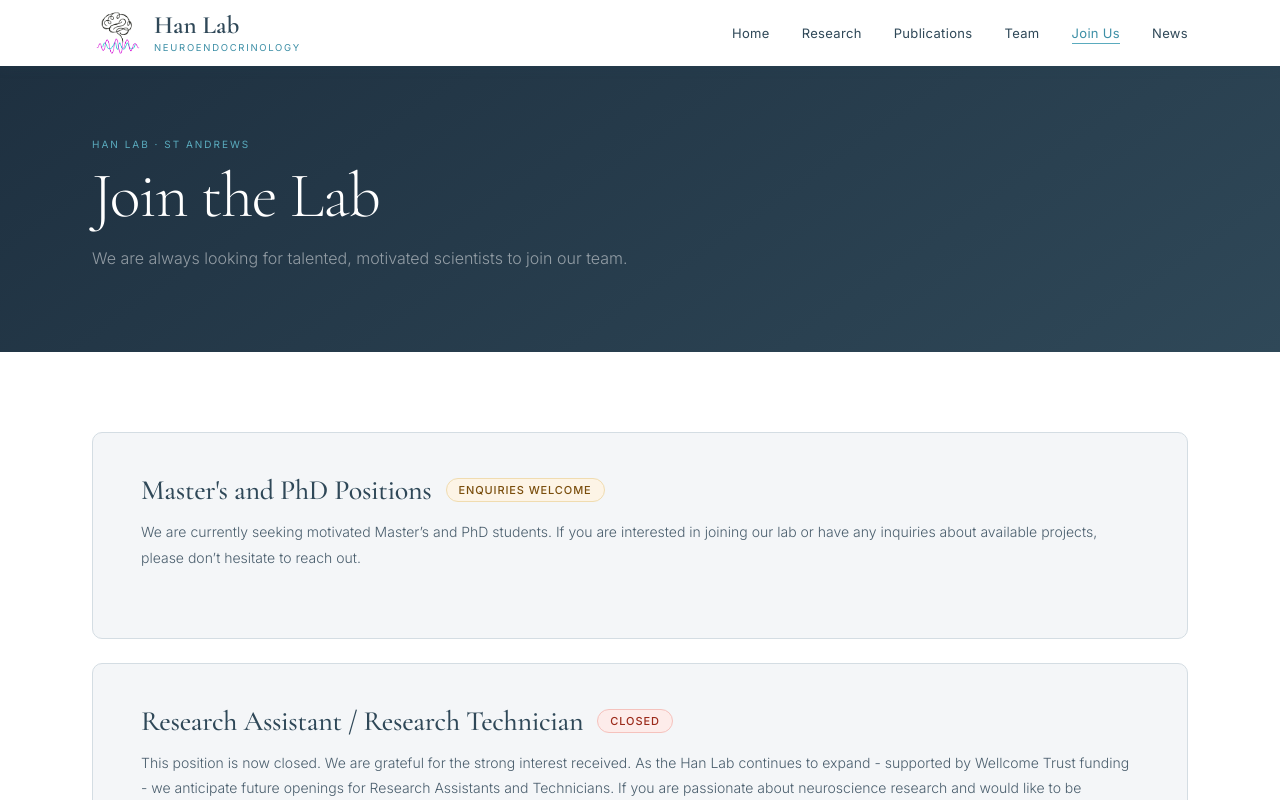
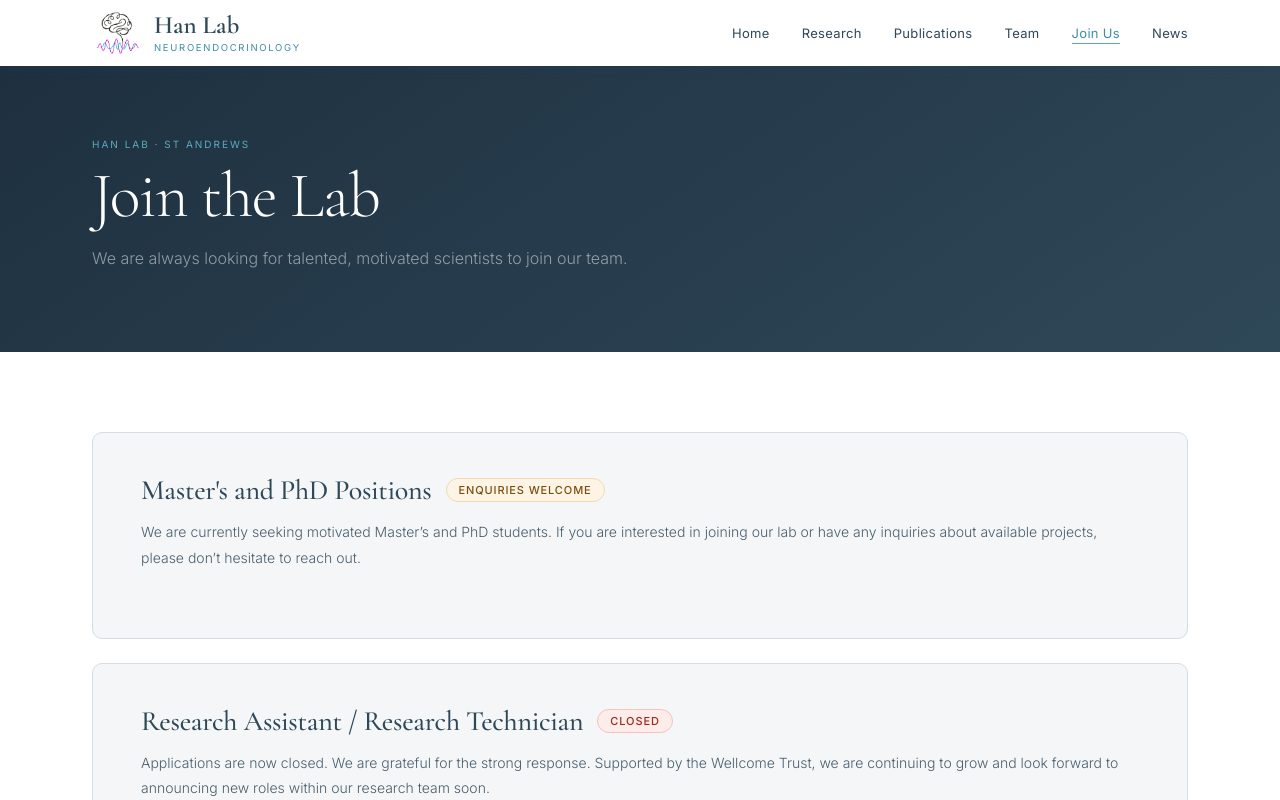
Before and after one commit to hanneuroendo/lab-on-the-web, a React (Vite) app: page /join in a window 1280 px wide. Shown: the top 800 px of the page. Built offline with nearby package versions, Linux system fonts and the light colour scheme.

Commit message:
Refine RA closed position description

```diff
--- a/src/data/positions.js
+++ b/src/data/positions.js
@@ -11,7 +11,7 @@ export const POSITIONS = [
     title: "Research Assistant / Research Technician",
     icon: "flask",
     status: "Closed",
-    desc: "This position is now closed. We are grateful for the strong interest received. As the Han Lab continues to expand - supported by Wellcome Trust funding - we anticipate future openings for Research Assistants and Technicians. If you are passionate about neuroscience research and would like to be considered for upcoming roles, we welcome speculative enquiries.",
+    desc: "Applications are now closed. We are grateful for the strong response. Supported by the Wellcome Trust, we are continuing to grow and look forward to announcing new roles within our research team soon.",
     // reqs: [
     //   "BSc in Neuroscience, Physiology, Biology, or a related discipline (or close to completion)",
     //   "Experience in a laboratory environment, including maintaining accurate records and documentation",
```
